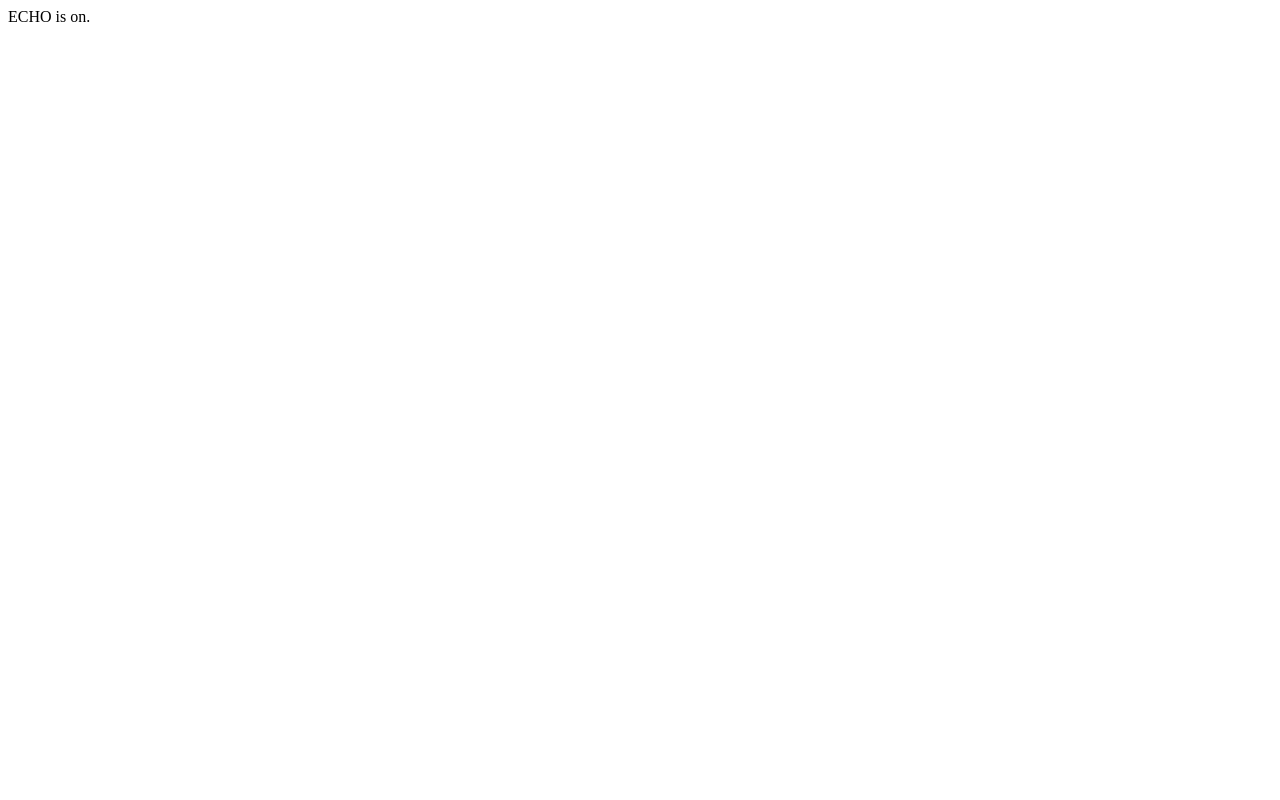
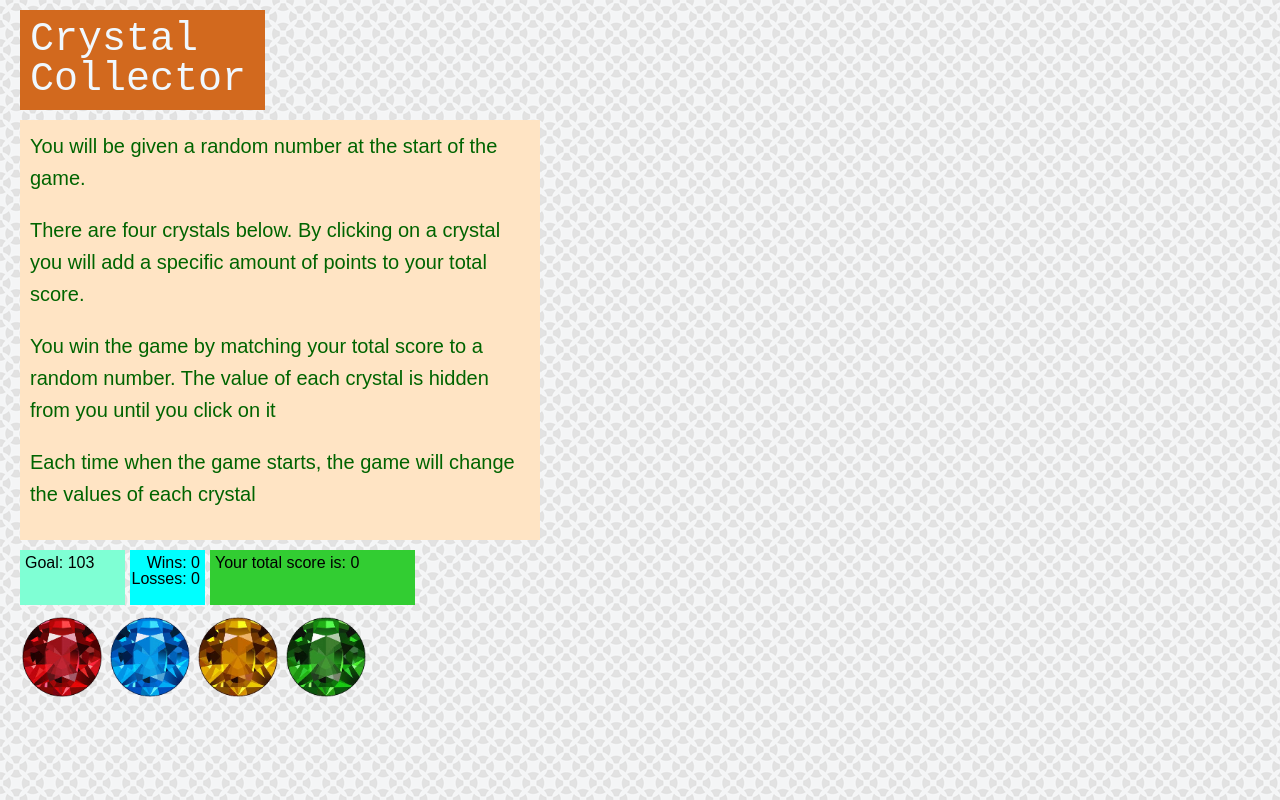
Before and after one commit to MattsPoche/unit-4-game, a plain HTML site: page index.html in a window 1280 px wide. Drawn offline with nearby package versions, Linux system fonts and the light colour scheme.

Commit message:
Lotta Changes

```diff
--- a/assets/css/reset.css
+++ b/assets/css/reset.css
@@ -1 +1,48 @@
-ECHO is on.
+/* http://meyerweb.com/eric/tools/css/reset/
+   v2.0 | 20110126
+   License: none (public domain)
+*/
+
+html, body, div, span, applet, object, iframe,
+h1, h2, h3, h4, h5, h6, p, blockquote, pre,
+a, abbr, acronym, address, big, cite, code,
+del, dfn, em, img, ins, kbd, q, s, samp,
+small, strike, strong, sub, sup, tt, var,
+b, u, i, center,
+dl, dt, dd, ol, ul, li,
+fieldset, form, label, legend,
+table, caption, tbody, tfoot, thead, tr, th, td,
+article, aside, canvas, details, embed,
+figure, figcaption, footer, header, hgroup,
+menu, nav, output, ruby, section, summary,
+time, mark, audio, video {
+	margin: 0;
+	padding: 0;
+	border: 0;
+	font-size: 100%;
+	font: inherit;
+	vertical-align: baseline;
+}
+/* HTML5 display-role reset for older browsers */
+article, aside, details, figcaption, figure,
+footer, header, hgroup, menu, nav, section {
+	display: block;
+}
+body {
+	line-height: 1;
+}
+ol, ul {
+	list-style: none;
+}
+blockquote, q {
+	quotes: none;
+}
+blockquote:before, blockquote:after,
+q:before, q:after {
+	content: '';
+	content: none;
+}
+table {
+	border-collapse: collapse;
+	border-spacing: 0;
+}
--- a/assets/css/style.css
+++ b/assets/css/style.css
@@ -1 +1,94 @@
-ECHO is on.
+body{
+    background: url(../images/circles-dark.png);
+}
+h1{
+    font-family: 'Courier New', Courier, monospace;
+    font-size: 40px;
+}
+p{
+    line-height: 1.6;
+    margin-bottom: 20px;
+}
+.clearfix{
+    overflow: scroll;
+}
+.content{
+    margin-top: 10px;
+    margin-left: 20px;
+    margin-right: 20px;
+}
+.information{
+    font-family: Arial, Helvetica, sans-serif;
+    font-size: 20px;
+    background-color: bisque;
+    color: darkgreen;
+    height: auto;
+    width: 500px;
+    padding: 10px;
+    margin-bottom: 10px;
+
+}
+.gemBar{
+    display: inline-block;
+    margin-bottom: 10px;
+}
+.gemImg{
+    width: 80px;
+    height: 80px;
+}
+.gem{
+    display:inline-block;
+    border: 2px inset transparent;
+    opacity: 1;
+}
+.gem:hover{
+    opacity: 0.6;
+}
+.gem:active{
+    opacity: 1;
+    filter: invert(100%);
+}
+.title{
+    color: aliceblue;
+    background-color: chocolate;
+    width: 225px;
+    height: auto;
+    padding: 10px;
+    margin-bottom: 10px;
+}
+.statusBar{
+    display: inline-flex;
+    margin-bottom: 10px;
+    font-family: Arial, Helvetica, sans-serif;
+}
+.winsAndLosses{
+    display: inline-block;
+    float: none;
+    width: 70px;
+    height: 50px;
+    background-color: aqua;
+    text-align: end;
+    padding-top: 5px;
+    padding-right: 5px;
+    margin-right: 5px;
+}
+
+#goal{
+    display: inline-block;
+    float: none;
+    width: 100px;
+    height: 50px;
+    background-color: aquamarine;
+    padding-top: 5px;
+    padding-left: 5px;
+    margin-right: 5px;
+}
+#score{
+    display: inline-block;
+    float: none;
+    width: 200px;
+    height: 50px;
+    padding-left: 5px;
+    padding-top: 5px;
+    background-color: limegreen;
+}
--- a/assets/javascript/game.js
+++ b/assets/javascript/game.js
@@ -1 +1,66 @@
-ECHO is on.
+$(document).ready(function(){
+    //Test win condition
+    var checkWin = function(){
+        if(totalScore === goal){
+            wins++;
+            $("#wins").text("Wins: " + wins);
+            reset();
+        }
+        if(totalScore > goal){
+            losses++;
+            $("#losses").text("Losses: " + losses);
+            reset();
+        }
+    }
+
+    //reset
+    var reset = function(){
+        ruby = rand(1, 12);
+        saphire = rand(1, 12);
+        topaz = rand(1, 12);
+        emerald = rand(1, 12);
+        goal = rand(19, 120);
+        totalScore = 0;
+        $("#goal").text("Goal: "+goal);
+        $("#score").text("Your toatal score is: "+totalScore);
+    }
+
+    //rng
+    var rand = function(min, max){
+        return Math.floor(Math.random()*(max - min + 1) + min);
+    }
+
+    //variable declaration
+    var ruby = rand(1, 12);
+    var saphire = rand(1, 12);
+    var topaz = rand(1, 12);
+    var emerald = rand(1, 12);
+    var goal = rand(19, 120);
+    var wins = 0;
+    var losses = 0;
+    var totalScore = 0;
+    $("#goal").text("Goal: "+goal);
+
+    //on-click functions
+    $("#ruby").on("click", function() {
+        totalScore += ruby;
+        $("#score").text("Your total score is: " + totalScore);
+        checkWin();
+    });
+    $("#saphire").on("click", function() {
+        totalScore += saphire;
+        $("#score").text("Your total score is: " + totalScore);
+        checkWin();
+    });
+    $("#topaz").on("click", function() {
+        totalScore += topaz;
+        $("#score").text("Your total score is: " + totalScore);
+        checkWin();
+    });
+    $("#emerald").on("click", function() {
+        totalScore += emerald;
+        $("#score").text("Your total score is: " + totalScore);
+        checkWin();
+    });
+
+});
--- a/index.html
+++ b/index.html
@@ -1 +1,43 @@
-ECHO is on.
+<!DOCTYPE html>
+<html>
+<head>
+    <meta charset="utf-8" />
+    <meta http-equiv="X-UA-Compatible" content="IE=edge">
+    <title>Page Title</title>
+    <meta name="viewport" content="width=device-width, initial-scale=1">
+    <link rel="stylesheet" type="text/css" media="screen" href="assets/css/reset.css" />
+    <link rel="stylesheet" type="text/css" media="screen" href="assets/css/style.css" />
+    <script src="https://code.jquery.com/jquery-3.3.1.js" integrity="sha256-2Kok7MbOyxpgUVvAk/HJ2jigOSYS2auK4Pfzbm7uH60=" crossorigin="anonymous"></script>
+</head>
+<body>
+    <div class="content">
+        <div class="title">
+            <h1>Crystal Collector</h1>
+        </div>
+        <div class="information">
+            <p>You will be given a random number at the start of the game.</p>
+            <p>There are four crystals below. By clicking on a crystal you will add a specific amount of points to your total score.</p>
+            <p>You win the game by matching your total score to a random number. The value of each crystal is hidden from you until you click on it</p>
+            <p>Each time when the game starts, the game will change the values of each crystal</p>
+        </div>
+        <div class="statusBar">
+            <div id="goal">
+                Goal: 0
+            </div>
+            <div class="winsAndLosses">
+                <div id="wins">Wins: 0</div>
+                <div id="losses">Losses: 0</div>
+            </div>
+            <div id="score">Your total score is: 0</div>
+        </div>
+        <br>
+        <div class="gemBar">
+            <div class="gem" id="ruby"><img class="gemImg" src="assets/images/Ruby.png" alt="Ruby"></div>
+            <div class="gem" id="saphire"><img class="gemImg" src="assets/images/Saphire.png" alt="Saphire"></div>
+            <div class="gem" id="topaz"><img class="gemImg" src="assets/images/Topaz.png" alt="Topaz"></div>
+            <div class="gem" id="emerald"><img class="gemImg" src="assets/images/Emerald.png" alt="Emerald"></div>
+        </div>
+    </div>
+</body>
+<script src="assets/javascript/game.js"></script>
+</html>
```
Also changed, not shown: assets/images/Emerald.png (added), assets/images/Ruby.png (added), assets/images/Saphire.png (added), assets/images/Topaz.png (added), assets/images/circles-dark.png (added).
